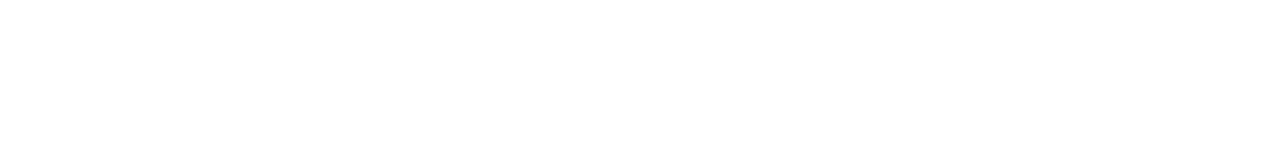
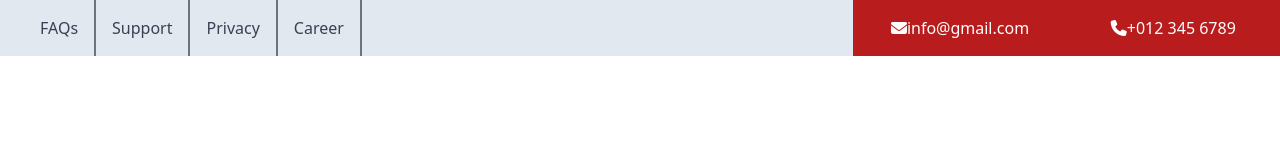
Before and after one commit to Sumaiyakhan322/project-7-business, a website: page src/index.html in a window 1280 px wide. Drawn offline with Linux system fonts and the light colour scheme.

Commit message:
aaded menu bar

```diff
--- a/src/index.html
+++ b/src/index.html
@@ -9,3 +9,19 @@
     <script src="https://kit.fontawesome.com/7a5990c7cd.js" crossorigin="anonymous"></script>
 </head>
 <body >
+       <!--Menu bar-->
+       <div class="1stmenu flex  " id="1st-con">
+        <div class="basis-2/3 bg-slate-200">
+            <ul class="flex text-gray-700">
+                <li class="p-4 border-r-2 border-gray-500 ml-6"><a href="">FAQs</a></li>
+                <li class="p-4 border-r-2 border-gray-500"><a href="">Support</a></li>
+                <li class="p-4 border-r-2 border-gray-500"><a href="">Privacy</a></li>
+                <li class="p-4 border-r-2 border-gray-500"><a href="">Career</a></li>
+            </ul>
+        </div>
+        <div class="text-white bg-red-700 basis-1/3 flex  ">
+           <div class="basis-1/2 text-center m-auto " ><i class="fa-solid fa-envelope"></i>info@gmail.com</div>
+           <div class="basis-1/2 text-center m-auto"><i class="fa-solid fa-phone"></i>+012 345 6789</div>
+        </div>
+
+    </div>
```
